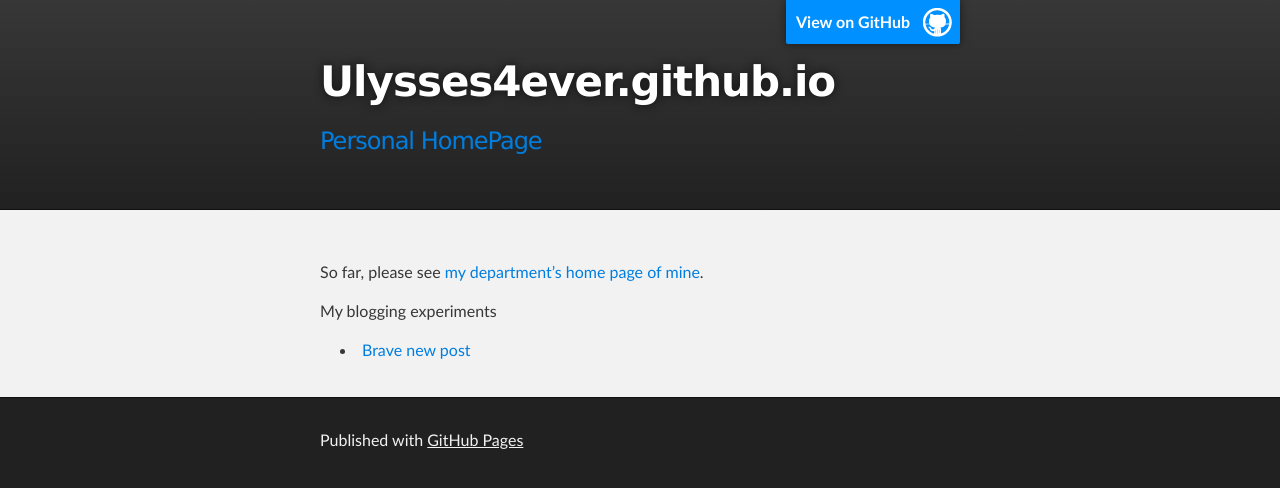
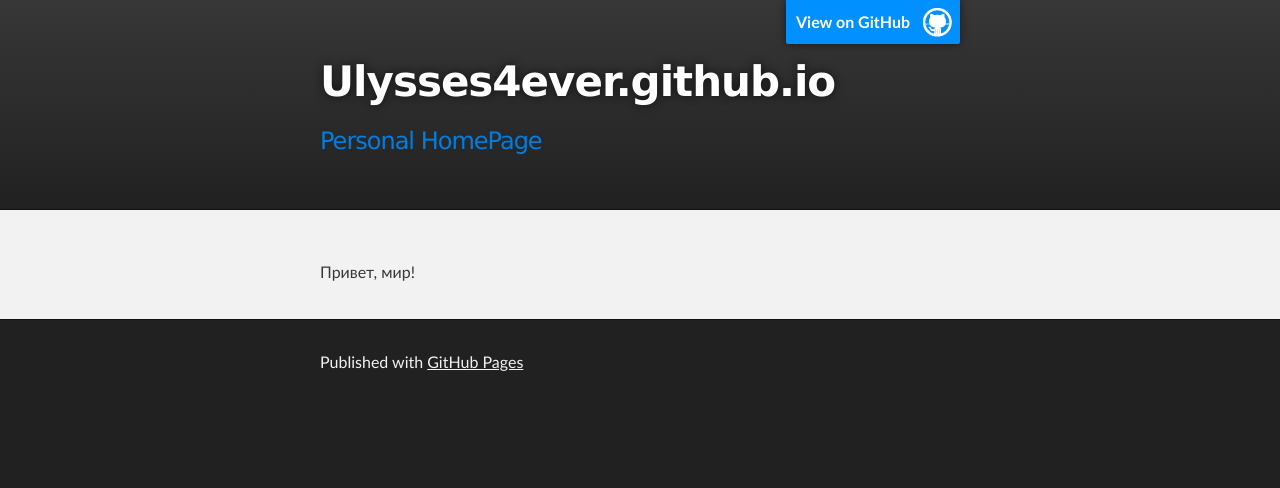
Before and after one commit to sschoo/sschoo.github.io, a Jekyll site: the page built from index.md, in a window 1280 px wide. Shown: the top 488 px of the page. Built offline with Jekyll 4.4.1, drawn with Linux system fonts in a browser that asks for light colours; Markdown is read by kramdown in place of the engine named in the settings.

Commit message:
Update index.md

```diff
--- a/index.md
+++ b/index.md
@@ -2,9 +2,4 @@
 layout: default
 title: Personal HomePage
 ---
-So far, please see [my department's home page of mine](http://mmcs.sfedu.ru/~ulysses/).
-
-My blogging experiments
-{% for post in site.posts %}
-  * [{{ post.title }}]({{ post.url }})
-{% endfor %}
+Привет, мир!
```
